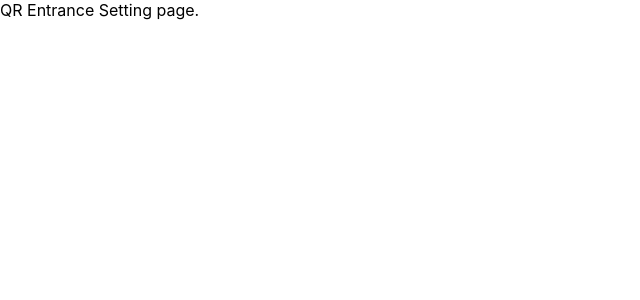
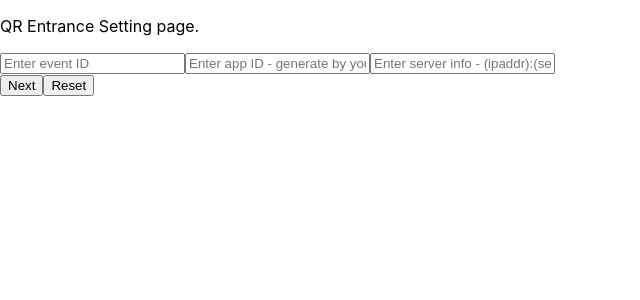
Before and after one commit to withel21/qr-entrance-control, a React (Create React App) app in the folder qr-entrance-control-prototpye/app/: page / in a window 1280 px wide. Shown: the top 300 px of the page, without its empty margins (0-640 px from the left). Built offline with nearby package versions, Linux system fonts and the light colour scheme.

Commit message:
Setting page skeleton - no UI design(later)

```diff
--- /dev/null
+++ b/qr-entrance-control-prototpye/app/src/SettingPage/SettingButtons.js
@@ -0,0 +1,27 @@
+import React from "react";
+
+const Button = ({ buttonText, resetButton = false, onClickHandler }) => {
+  return (
+    <button onClick={onClickHandler}>
+      {buttonText}
+    </button>
+  );
+};
+
+const SettingButtons = ({handleNext, handleReset}) => {
+  return (
+    <div>
+      <Button
+        buttonText="Next"
+        onClickHandler={handleNext}
+      />
+      <Button
+        buttonText="Reset"
+        resetButton={true}
+        onClickHandler={handleReset}
+      />
+    </div>
+  );
+};
+
+export default SettingButtons;
--- /dev/null
+++ b/qr-entrance-control-prototpye/app/src/SettingPage/SettingContent.js
@@ -0,0 +1,48 @@
+import React, { useState } from "react";
+import { connect } from "react-redux";
+//import { useNavigate } from "react-router-dom";
+
+import Settinginputs from "./SettingInputs";
+import SettingButtons from "./SettingButtons";
+
+const SettingContent = (props) => {
+  const [appIdValue, setAppIdValue] = useState("");
+  const [eventIdValue, setEventIdValue] = useState("");
+  const [serverInfoValue, setServerInfoValue] = useState("");
+
+  const handleNext = () => {
+    // TODO:
+
+  };
+
+  const handleReset = () => {
+    setAppIdValue("");
+    setEventIdValue("");
+    setServerInfoValue("");
+  };
+
+  return (
+    <>
+      <Settinginputs
+        appIdValue={appIdValue}
+        setAppIdValue={setAppIdValue}
+        eventIdValue={eventIdValue}
+        setEventIdValue={setEventIdValue}
+        serverInfoValue={serverInfoValue}
+        setServerInfoValue={setServerInfoValue}
+      />
+      <SettingButtons
+        handleNext={handleNext}
+        handleReset={handleReset}
+      />
+    </>
+  );
+};
+
+const mapStoreStateToProps = (state) => {
+  return {
+    ...state,
+  };
+};
+
+export default connect(mapStoreStateToProps)(SettingContent);
--- /dev/null
+++ b/qr-entrance-control-prototpye/app/src/SettingPage/SettingInputs.js
@@ -0,0 +1,49 @@
+import React from "react";
+
+const Input = ( {placeholder, value, changeHandler }) => {
+  return (
+    <input
+      value={value}
+      onChange={changeHandler}
+      placeholder={placeholder}
+    />
+  );
+};
+
+const SettingInputs = (props) => {
+  const { appIdValue, setAppIdValue, eventIdValue, setEventIdValue, serverInfoValue, setServerInfoValue} = props;
+
+  const handleAppIdValueChange = (event) => {
+    setAppIdValue(event.target.value);
+  };
+
+  const handleEventIdValueChange = (event) => {
+    setEventIdValue(event.target.value);
+  };
+
+  const handleServerInfoValueChange = (event) => {
+    setServerInfoValue(event.target.value);
+  };
+
+  return (
+    <div>
+      <Input
+        placeholder="Enter event ID"
+        value={eventIdValue}
+        changeHandler={handleEventIdValueChange}
+      />
+      <Input
+        placeholder="Enter app ID - generate by yourself"
+        value={appIdValue}
+        changeHandler={handleAppIdValueChange}
+      />
+      <Input
+        placeholder="Enter server info - (ipaddr):(service_port)"
+        value={serverInfoValue}
+        changeHandler={handleServerInfoValueChange}
+      />
+    </div>
+  );
+};
+
+export default SettingInputs;
--- a/qr-entrance-control-prototpye/app/src/SettingPage/SettingPage.js
+++ b/qr-entrance-control-prototpye/app/src/SettingPage/SettingPage.js
@@ -1,9 +1,11 @@
 import React from 'react';
+import SettingContent from './SettingContent';
 
-const SettingPage = () => {
+const SettingPage = (props) => {
   return (
     <div>
-      QR Entrance Setting page.
+      <p>QR Entrance Setting page.</p>
+      <SettingContent />
     </div>
   );
 };
```
